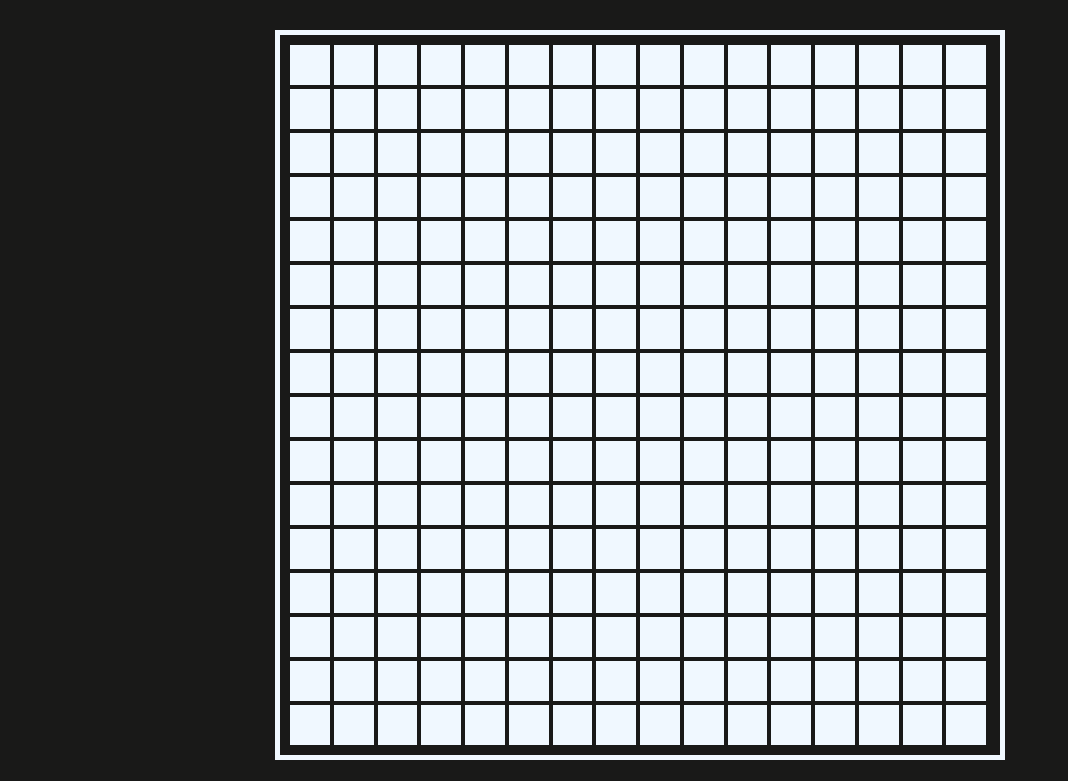
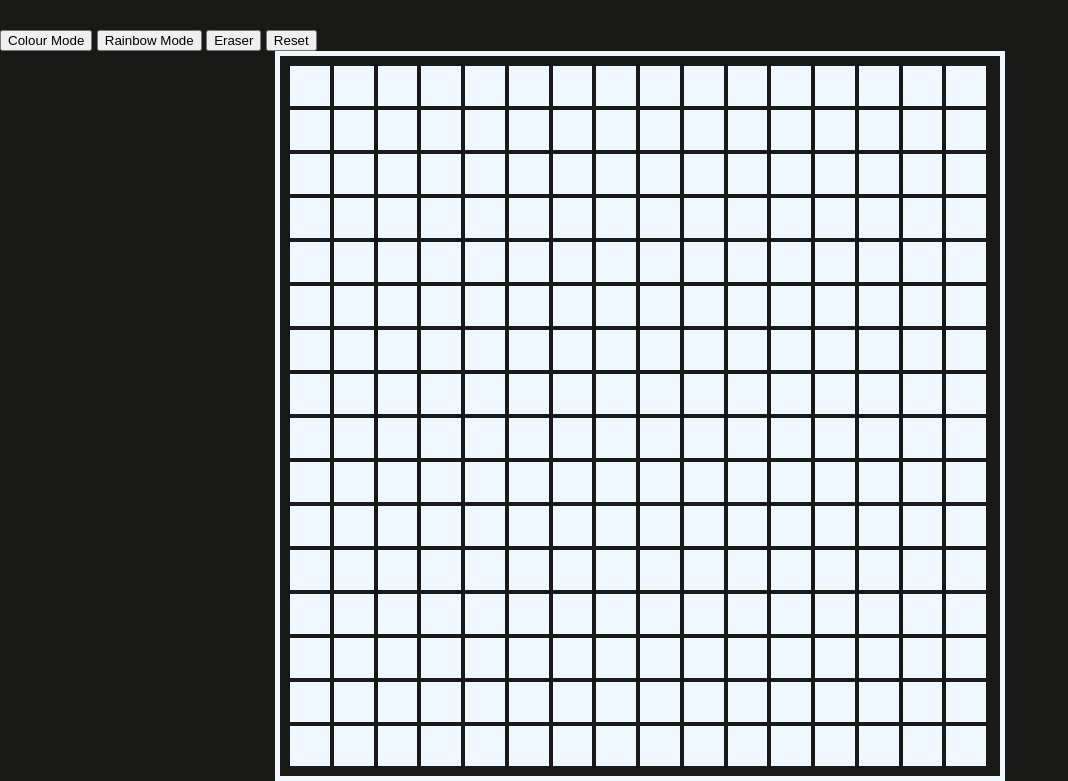
Before and after one commit to davidumoru/etch-a-sketch, a plain HTML site: page index.html in a window 1280 px wide. Shown: the part 95-876 px from the top of the page, without its empty margins (0-1068 px from the left). Before the commit the page ends 855 px from the top, so only its background shows below. Drawn offline with Linux system fonts and the light colour scheme; a web font is replaced by a local one.

Commit message:
Add buttons to for different settings

```diff
--- a/index.html
+++ b/index.html
@@ -10,6 +10,14 @@
 </head>
 <body>
     <h1>Etch-a-Sketch</h1>
-    <div id="container"></div>
+    <div id="main">
+        <div id="settings">
+            <button id="colour">Colour Mode</button>
+            <button id="rainbow">Rainbow Mode</button>
+            <button id="eraser">Eraser</button>
+            <button id="reset">Reset</button>
+        </div>
+        <div id="container"></div>
+    </div>
 </body>
 </html>
```
